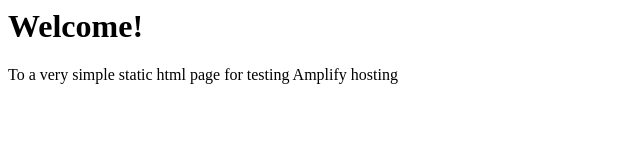
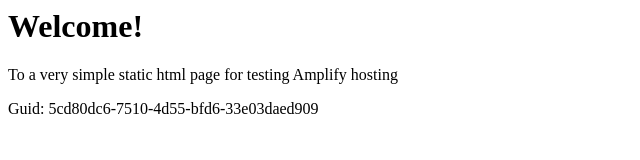
Before and after one commit to aws-aemilia-cdg/Github-PR-Commit-Integration-Test-DoNotTouch-GithubWebhookPreviewCanaryTest-v1-prod-eu-west-3, a website: page src/index.html in a window 1280 px wide. Shown: the whole page, without its empty margins (0-640 px from the left). Drawn offline with Linux system fonts and the light colour scheme.

Commit message:
commit from integ tests

```diff
--- a/src/index.html
+++ b/src/index.html
@@ -1,3 +1,5 @@
+
+
 <html lang="en">
 
 <head>
@@ -10,6 +12,6 @@
 <body>
     <h1>Welcome!</h1>
     <p>To a very simple static html page for testing Amplify hosting</p>
-</body>
+    <p>Guid: 5cd80dc6-7510-4d55-bfd6-33e03daed909</p></body>
 
 </html>
```
